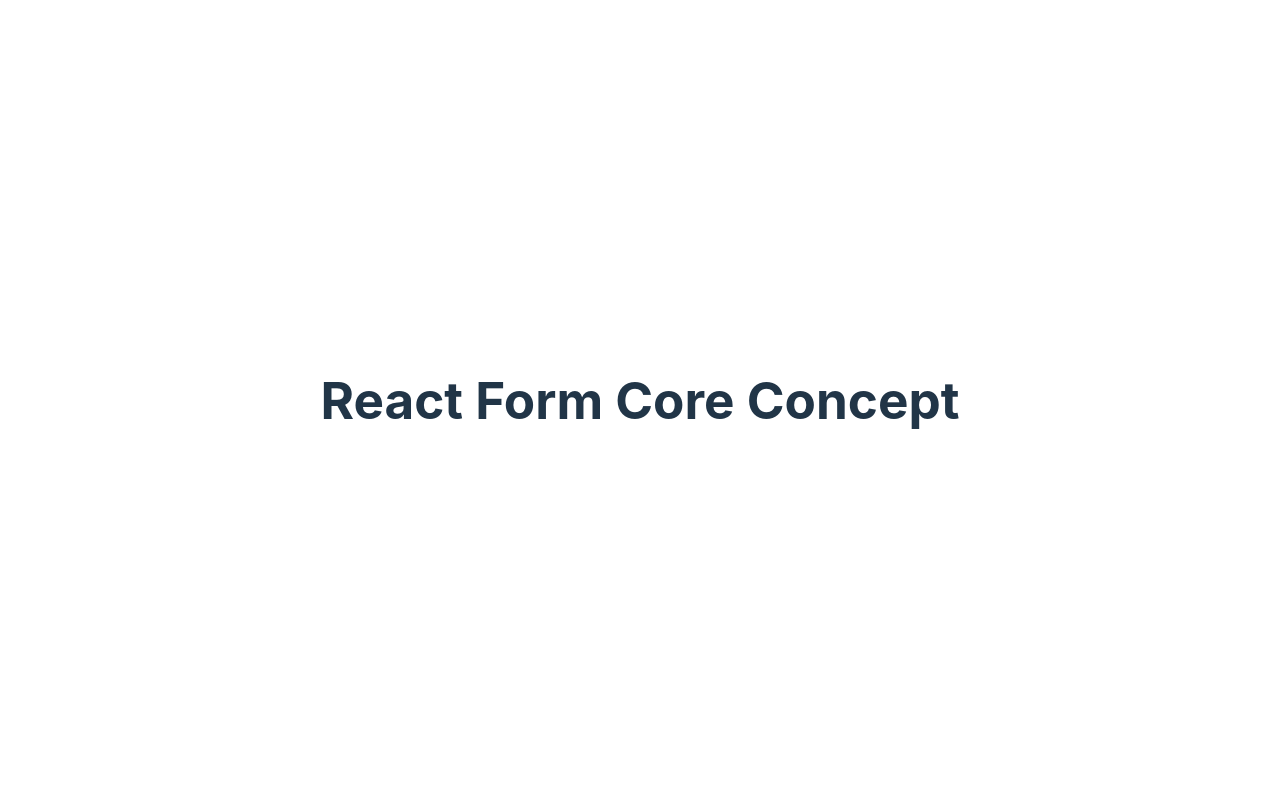
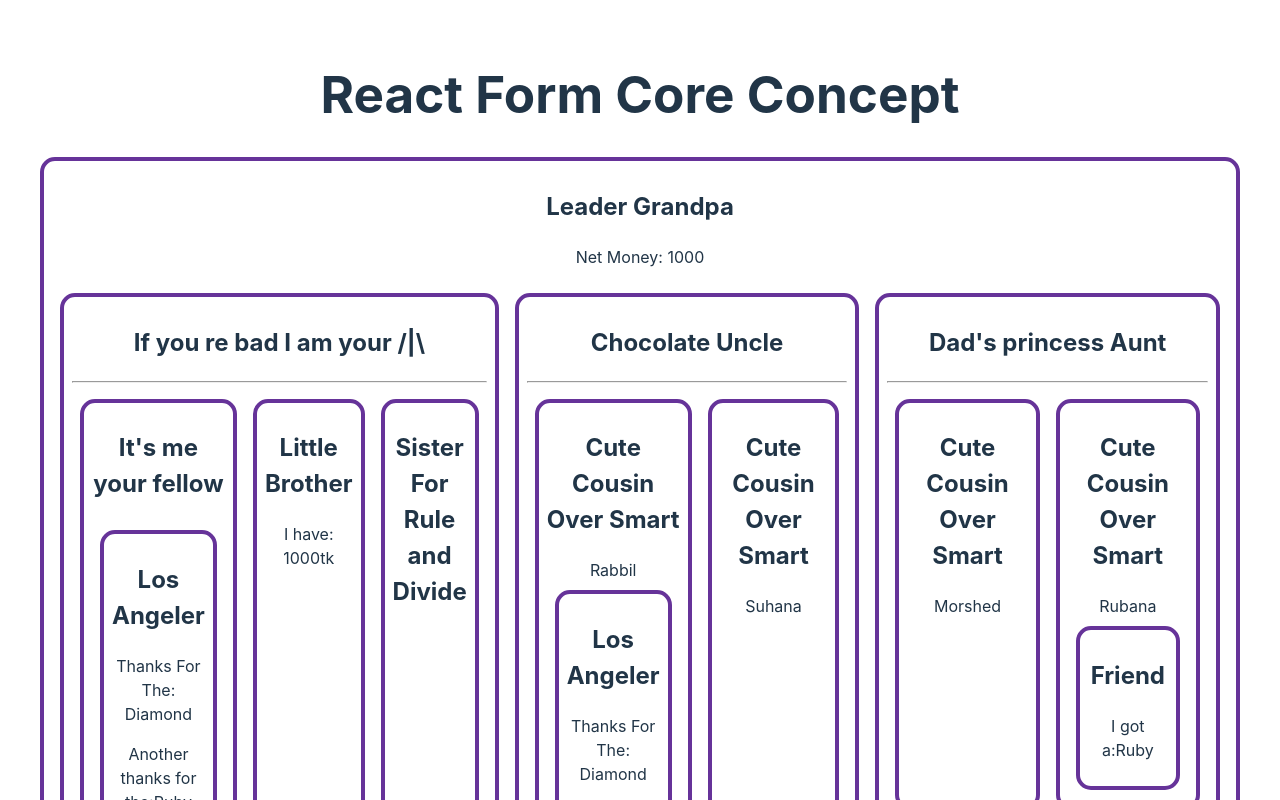
Before and after one commit to AkashMAbrrar/react_form_cocepts, a React (Vite) app: page / in a window 1280 px wide. Shown: the top 800 px of the page. Built offline with nearby package versions, Linux system fonts and the light colour scheme.

Commit message:
this commit for context api and prop drilling

```diff
--- a/src/App.jsx
+++ b/src/App.jsx
@@ -1,5 +1,7 @@
 import "./App.css";
-import ResuableForm from "./components/ResuableForm/ResuableForm";
+import GrandPa from "./components/GrandPa/GrandPa";
+
+// import ResuableForm from "./components/ResuableForm/ResuableForm";
 // import HookForm from "./components/HookForm/HookForm";
 // import RefForm from "./components/RefForm/RefForm";
 // import StateFulForm from "./components/StateFulForm/StateFulForm";
@@ -17,6 +19,9 @@ function App() {
   return (
     <>
       <h1>React Form Core Concept</h1>
+
+      <GrandPa></GrandPa>
+
       {/* <SimpleForm></SimpleForm> */}
       {/* <StateFulForm></StateFulForm> */}
       {/* <RefForm></RefForm> */}
--- /dev/null
+++ b/src/components/Aunt/Aunt.jsx
@@ -0,0 +1,22 @@
+import { useContext } from "react";
+import Cousin from "../Cousin/Cousin";
+import { MoneyContext } from "../GrandPa/GrandPa";
+
+const Aunt = () => {
+  const [money, setMoney] = useContext(MoneyContext);
+
+  return (
+    <div>
+      <h2>Dad's princess Aunt</h2>
+      <hr />
+      <section className="flex">
+        <Cousin name={"Morshed"}></Cousin>
+        <Cousin name={"Rubana"}></Cousin>
+      </section>
+      <p>Money: {money}</p>
+      <button onClick={() => setMoney(money + 1000)}>Add More Money</button>
+    </div>
+  );
+};
+
+export default Aunt;
--- /dev/null
+++ b/src/components/Brother/Brother.jsx
@@ -0,0 +1,14 @@
+import { useContext } from "react";
+import { MoneyContext } from "../GrandPa/GrandPa";
+
+const Brother = () => {
+  const [money] = useContext(MoneyContext);
+  return (
+    <div>
+      <h2>Little Brother</h2>
+      <p>I have: {money}tk</p>
+    </div>
+  );
+};
+
+export default Brother;
--- /dev/null
+++ b/src/components/Cousin/Cousin.jsx
@@ -0,0 +1,17 @@
+import Friend from "../Friend/Friend";
+import Special from "../Special/Special";
+
+const Cousin = ({ name, asset }) => {
+  return (
+    <div>
+      <h2>Cute Cousin Over Smart</h2>
+      {name}
+      <section>
+        {asset && <Special asset={asset}></Special>}
+        {name === "Rubana" && <Friend></Friend>}
+      </section>
+    </div>
+  );
+};
+
+export default Cousin;
--- /dev/null
+++ b/src/components/Dad/Dad.jsx
@@ -0,0 +1,19 @@
+import Brother from "../Brother/Brother";
+import Myself from "../Myself/Myself";
+import Sister from "../Sister/Sister";
+
+const Dad = ({ asset }) => {
+  return (
+    <div>
+      <h2>If you re bad I am your /|\ </h2>
+      <hr />
+      <section className="flex">
+        <Myself asset={asset}></Myself>
+        <Brother></Brother>
+        <Sister></Sister>
+      </section>
+    </div>
+  );
+};
+
+export default Dad;
--- /dev/null
+++ b/src/components/Friend/Friend.jsx
@@ -0,0 +1,15 @@
+import { useContext } from "react";
+import { AssetContext } from "../GrandPa/GrandPa";
+
+const Friend = () => {
+  const gift = useContext(AssetContext);
+
+  return (
+    <div>
+      <h2>Friend</h2>
+      <p>I got a:{gift}</p>
+    </div>
+  );
+};
+
+export default Friend;
--- /dev/null
+++ b/src/components/GrandPa/GrandPa.css
@@ -0,0 +1,11 @@
+.grandpa div,
+.grandpa {
+  border: 4px solid rebeccapurple;
+  margin: 8px;
+  padding: 8px;
+  border-radius: 15px;
+}
+
+.flex {
+  display: flex;
+}
--- /dev/null
+++ b/src/components/GrandPa/GrandPa.jsx
@@ -0,0 +1,37 @@
+import { createContext, useState } from "react";
+import Aunt from "../Aunt/Aunt";
+import Dad from "../Dad/Dad";
+import Uncle from "../Uncle/Uncle";
+import "./GrandPa.css";
+
+export const AssetContext = createContext("Ruby");
+export const MoneyContext = createContext(1000);
+
+const GrandPa = () => {
+  const [money, setMoney] = useState(1000);
+  const asset = "Diamond";
+
+  return (
+    <div className="grandpa ">
+      <h2>Leader Grandpa</h2>
+      <p>Net Money: {money}</p>
+      <MoneyContext.Provider value={[money, setMoney]}>
+        <AssetContext.Provider value="Ruby">
+          <section className="flex">
+            <Dad asset={asset}></Dad>
+            <Uncle asset={asset}></Uncle>
+            <Aunt></Aunt>
+          </section>
+        </AssetContext.Provider>
+      </MoneyContext.Provider>
+    </div>
+  );
+};
+
+export default GrandPa;
+
+/** If we want to create a context api, we should ne three of these things
+ * 1:Create a context  and Export
+ * 2: Add provider for the context with a value
+ * 3: useContext to access the value in the context API
+ * **/
--- /dev/null
+++ b/src/components/Myself/Myself.jsx
@@ -0,0 +1,14 @@
+import Special from "../Special/Special";
+
+const Myself = ({ asset }) => {
+  return (
+    <div>
+      <h2>It's me your fellow </h2>
+      <section className="flex">
+        <Special asset={asset}></Special>
+      </section>
+    </div>
+  );
+};
+
+export default Myself;
--- /dev/null
+++ b/src/components/Sister/Sister.jsx
@@ -0,0 +1,9 @@
+const Sister = () => {
+  return (
+    <div>
+      <h2>Sister For Rule and Divide</h2>
+    </div>
+  );
+};
+
+export default Sister;
--- /dev/null
+++ b/src/components/Special/Special.jsx
@@ -0,0 +1,16 @@
+import { useContext } from "react";
+import { AssetContext } from "../GrandPa/GrandPa";
+
+const Special = ({ asset }) => {
+  const gift = useContext(AssetContext);
+
+  return (
+    <div>
+      <h2>Los Angeler</h2>
+      <p>Thanks For The: {asset}</p>
+      <p>Another thanks for the:{gift}</p>
+    </div>
+  );
+};
+
+export default Special;
--- /dev/null
+++ b/src/components/Uncle/Uncle.jsx
@@ -0,0 +1,15 @@
+import Cousine from "../Cousin/Cousin.jsx";
+const Uncle = ({ asset }) => {
+  return (
+    <div>
+      <h2>Chocolate Uncle</h2>
+      <hr />
+      <section className="flex">
+        <Cousine name={"Rabbil"} asset={asset}></Cousine>
+        <Cousine name={"Suhana"}></Cousine>
+      </section>
+    </div>
+  );
+};
+
+export default Uncle;
```
